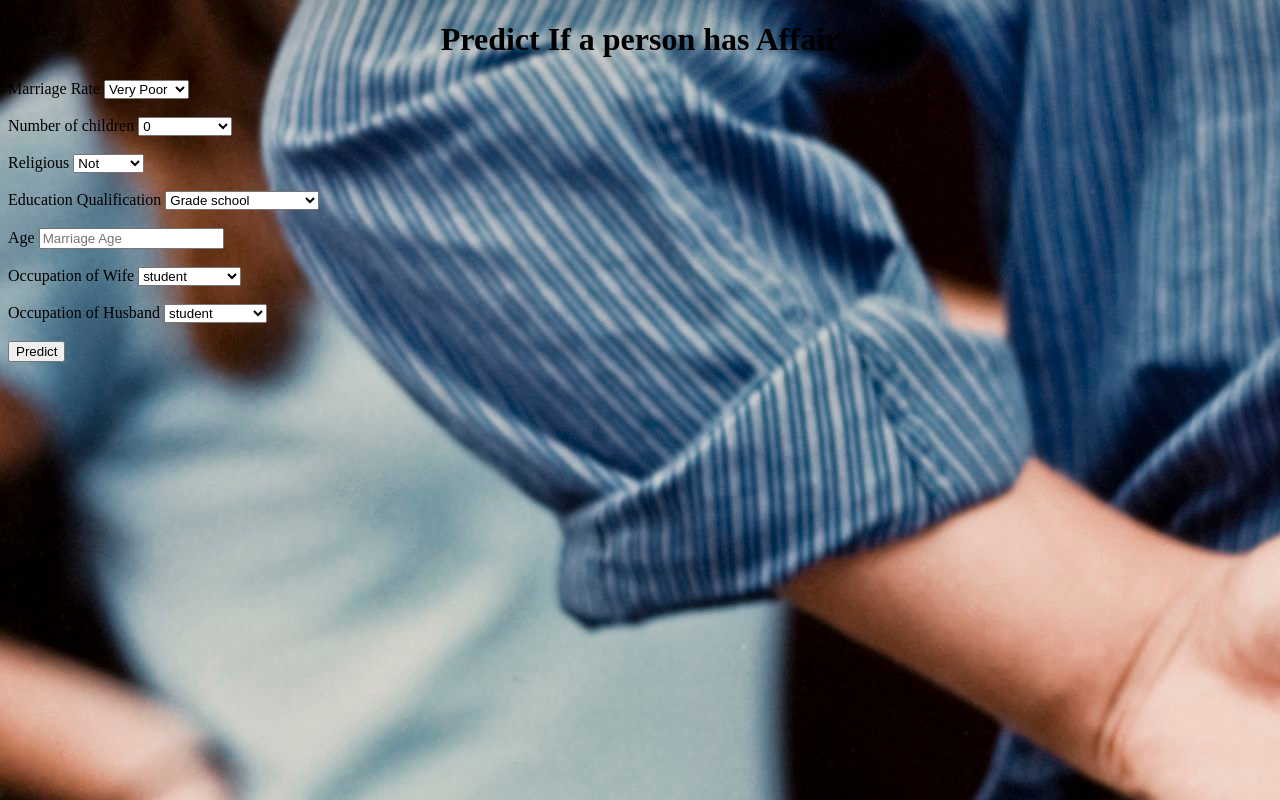
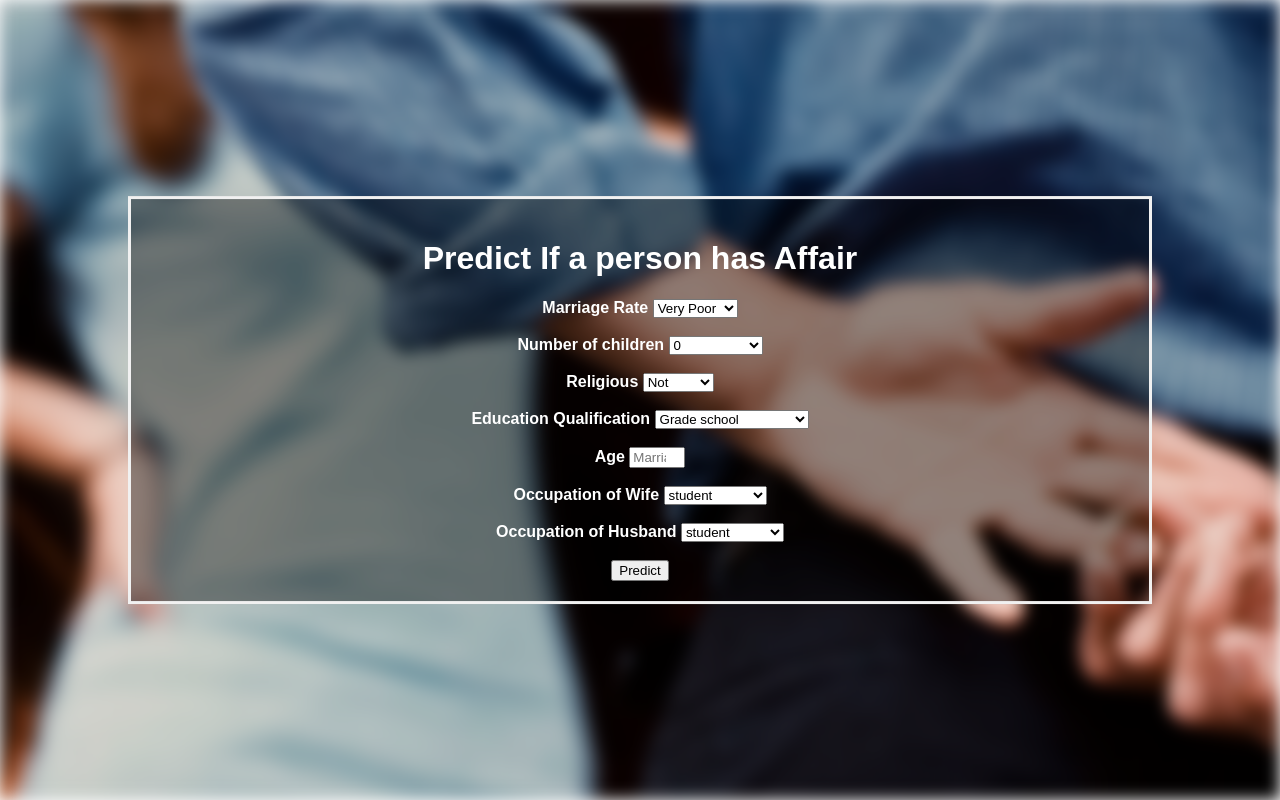
Before and after one commit to arkajit0/Marriage_Affair, a Flask app: page / in a window 1280 px wide. Run offline with Flask 2, Linux system fonts and the light colour scheme.

Commit message:
pickle file updated

```diff
--- a/app.py
+++ b/app.py
@@ -42,9 +42,9 @@
         model = pickle.load(open('final_model_v1.pkl', 'rb'))
         scale = pickle.load(open('final_scale_v1.pkl', 'rb'))
 
-        predicted_value = model.predict(scale.transform([[rate_marriage, children, religious, educ, married_age,
-                                                      occ_2, occ_3, occ_4, occ_5, occ_6,
-                                                      occ_2_husb, occ_3_husb, occ_4_husb, occ_5_husb, occ_6_husb]]))[0]
+        predicted_value = model.predict(scale.transform([[occ_2, occ_3, occ_4, occ_5, occ_6,
+                                                      occ_2_husb, occ_3_husb, occ_4_husb, occ_5_husb, occ_6_husb,
+                                                          rate_marriage, children, religious, educ, married_age,]]))[0]
 
 
         return render_template("test.html", prediction=result[predicted_value])
--- a/templates/index.html
+++ b/templates/index.html
@@ -3,9 +3,57 @@
 <head>
     <meta charset="UTF-8">
     <title>Search Page</title>
+    <style>
+body, html {
+  height: 100%;
+  margin: 0;
+  font-family: Arial, Helvetica, sans-serif;
+}
+
+* {
+  box-sizing: border-box;
+}
+
+.bg-image {
+  /* The image used */
+  background-image: url("/static/images/man_remove-ring-57cf70983df78c71b6e5b20b.jpg");
+
+  /* Add the blur effect */
+  filter: blur(8px);
+  -webkit-filter: blur(8px);
+
+  /* Full height */
+  height: 100%;
+
+  /* Center and scale the image nicely */
+  background-position: center;
+  background-repeat: no-repeat;
+  background-size: cover;
+}
+
+/* Position text in the middle of the page/image */
+.bg-text {
+  background-color: rgb(0,0,0); /* Fallback color */
+  background-color: rgba(0,0,0, 0.4); /* Black w/opacity/see-through */
+  color: white;
+  font-weight: bold;
+  border: 3px solid #f1f1f1;
+  position: absolute;
+  top: 50%;
+  left: 50%;
+  transform: translate(-50%, -50%);
+  z-index: 2;
+  width: 80%;
+  padding: 20px;
+  text-align: center;
+}
+</style>
 </head>
 
-<body id="image" style="background:url(/static/images/man_remove-ring-57cf70983df78c71b6e5b20b.jpg);">
+<body>
+<div class="bg-image"></div>
+
+    <div class="bg-text">
         <div class="content">
         <h1 style="text-align: center">Predict If a person has Affair</h1>
         <div class="form">
@@ -49,7 +97,7 @@
             </select>
             <br><br>
             <label for="married age">Age</label>
-            <input name="married age", id="married age"  type="number" placeholder="Marriage Age" min="19">
+            <input name="married age", id="married age"  type="number" placeholder="Marriage Age" min="19" max="80">
             <br><br>
             <label for="occ_wife">Occupation of Wife</label>
             <select name="occ_wife" id="occ_wife">
@@ -75,5 +123,7 @@
             </form>
         </div>
     </div>
+    </div>
+
 </body>
 </html>
```
Also changed, not shown: 2 other files.
